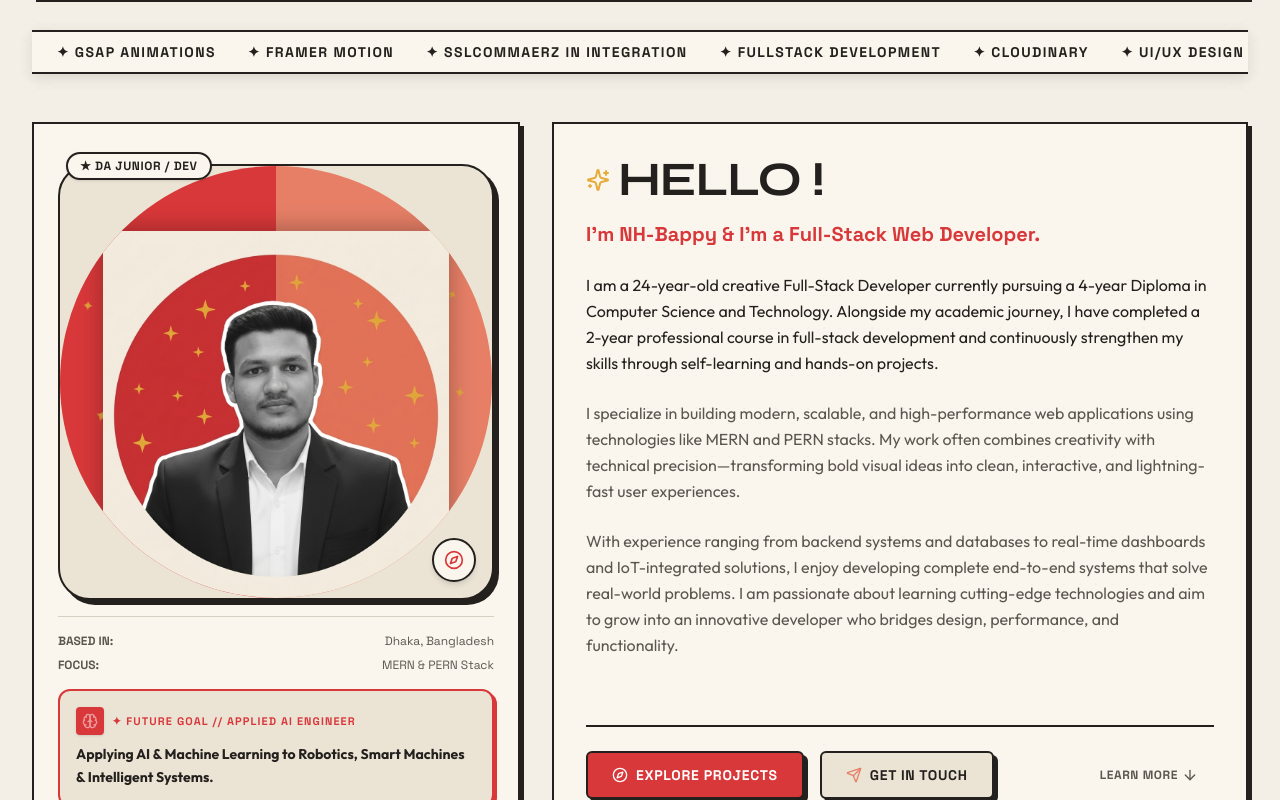
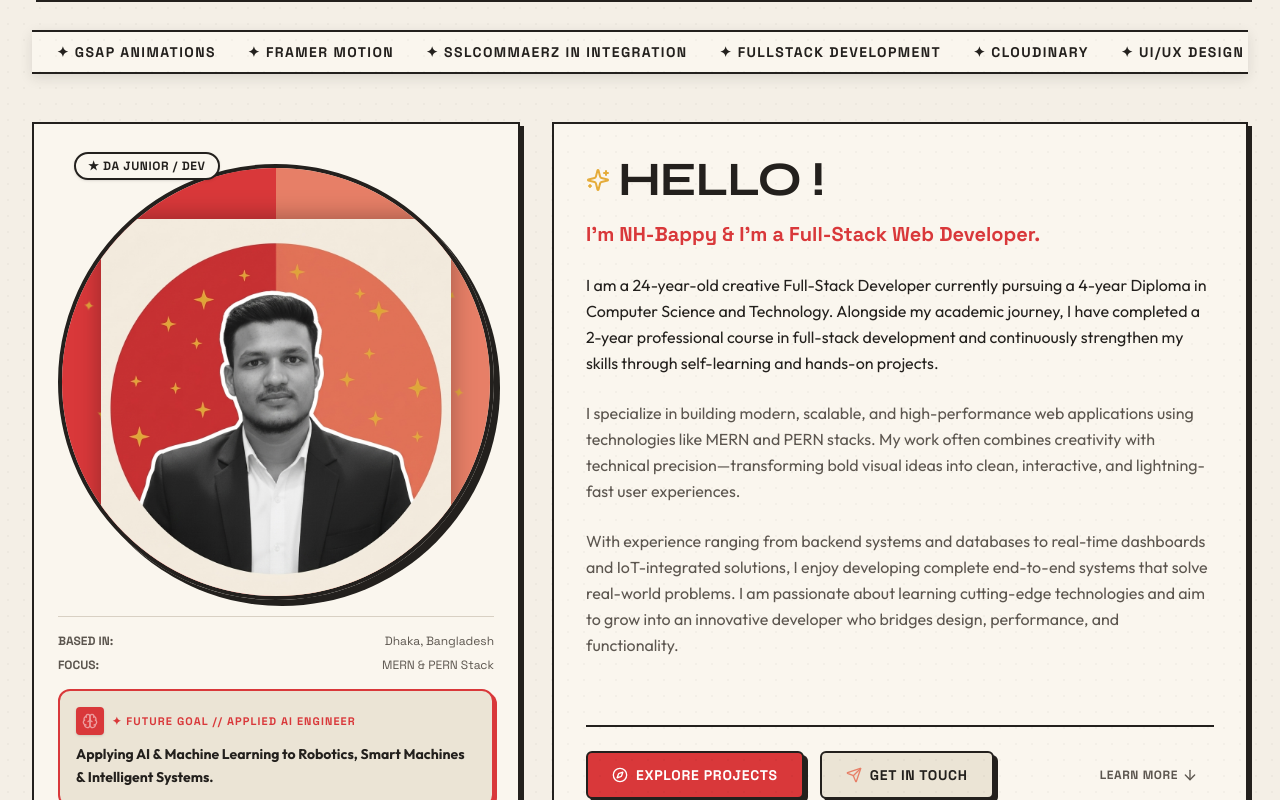
Before and after one commit to NH-Bappy/portfolio, a React (Vite) app: page / in a window 1280 px wide. Shown: the part 688-1488 px from the top of the page. Built offline with nearby package versions, Linux system fonts and the light colour scheme; the HTML template or start-up script is replaced by a standard one.

Commit message:
style(hero): remove extra background div box and scale down profile photo inside circle

```diff
--- a/src/components/Hero.jsx
+++ b/src/components/Hero.jsx
@@ -105,21 +105,18 @@ export default function Hero() {
           >
             <div className="retro-card p-5 sm:p-6 flex-1 flex flex-col justify-between relative group">
 
-              {/* Illustration Avatar (Exact Retro Poster Style) */}
-              <div className="relative my-4 w-full max-w-[360px] sm:max-w-[420px] lg:max-w-[450px] mx-auto flex flex-col items-center justify-center">
+              {/* Illustration Avatar Section */}
+              <div className="relative my-4 w-full max-w-[360px] sm:max-w-[420px] lg:max-w-[450px] aspect-square mx-auto flex items-center justify-center">
 
                 {/* Top-Left Badge */}
-                <div className="absolute -top-3 left-2 z-20">
+                <div className="absolute -top-3 left-2 sm:left-4 z-20">
                   <span className="px-3 py-1 bg-[var(--color-card)] text-[var(--color-text-main)] border-2 border-[var(--color-border)] rounded-full font-tech font-bold text-[10px] sm:text-xs uppercase tracking-wider shadow-sm flex items-center gap-1">
                     ★ DA JUNIOR / DEV
                   </span>
                 </div>
 
-                {/* Outer Cream Card Box */}
-                <div className="relative w-full rounded-[24px] sm:rounded-[32px] border-2 border-[var(--color-border)] bg-[var(--color-card-secondary)] shadow-[5px_5px_0px_var(--color-border)] overflow-hidden">
-
-                  {/* Inner Split Circle with Sparkles */}
-                  <div className="relative w-full aspect-square rounded-full overflow-hidden m-0">
+                {/* Single Main Avatar Circle (Split Red/Salmon Background + Sparkles) */}
+                <div className="relative w-full h-full rounded-full overflow-hidden border-3 sm:border-4 border-[var(--color-border)] shadow-[6px_6px_0px_var(--color-border)]">
 
                   {/* Split Background: Left = Crimson, Right = Salmon */}
                   <div className="absolute inset-0 flex">
@@ -143,15 +140,14 @@ export default function Hero() {
                     <span className="absolute top-[38%] right-[20%] text-[var(--color-accent-yellow)] text-xs animate-star-pulse" style={{animationDelay:'1.5s'}}>✦</span>
                   </div>
 
-                    {/* Profile Photo - centered smaller inside circle */}
+                  {/* Profile Photo - slightly scaled down inside circle */}
                   <div className="absolute inset-0 flex items-end justify-center">
                     <img
                       src="/profile.png"
                       alt="Profile"
-                        className="w-[80%] h-[85%] object-cover object-top transition-transform duration-500 group-hover:scale-105"
+                      className="w-[82%] h-[88%] object-cover object-top transition-transform duration-500 group-hover:scale-105"
                       style={{ filter: 'drop-shadow(0 -2px 12px rgba(0,0,0,0.3))' }}
                     />
-                    </div>
                   </div>
 
                   {/* Bottom-Right Compass Badge */}
```
Lines whose indentation alone changed are shown as unchanged.
